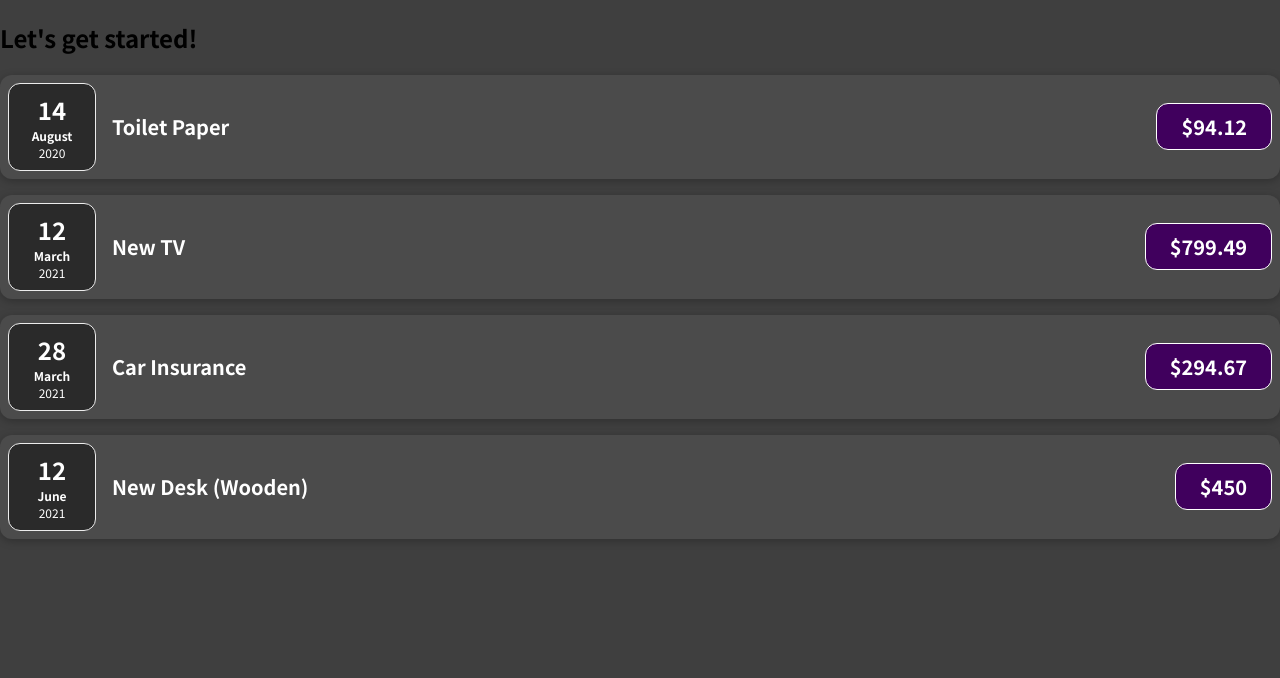
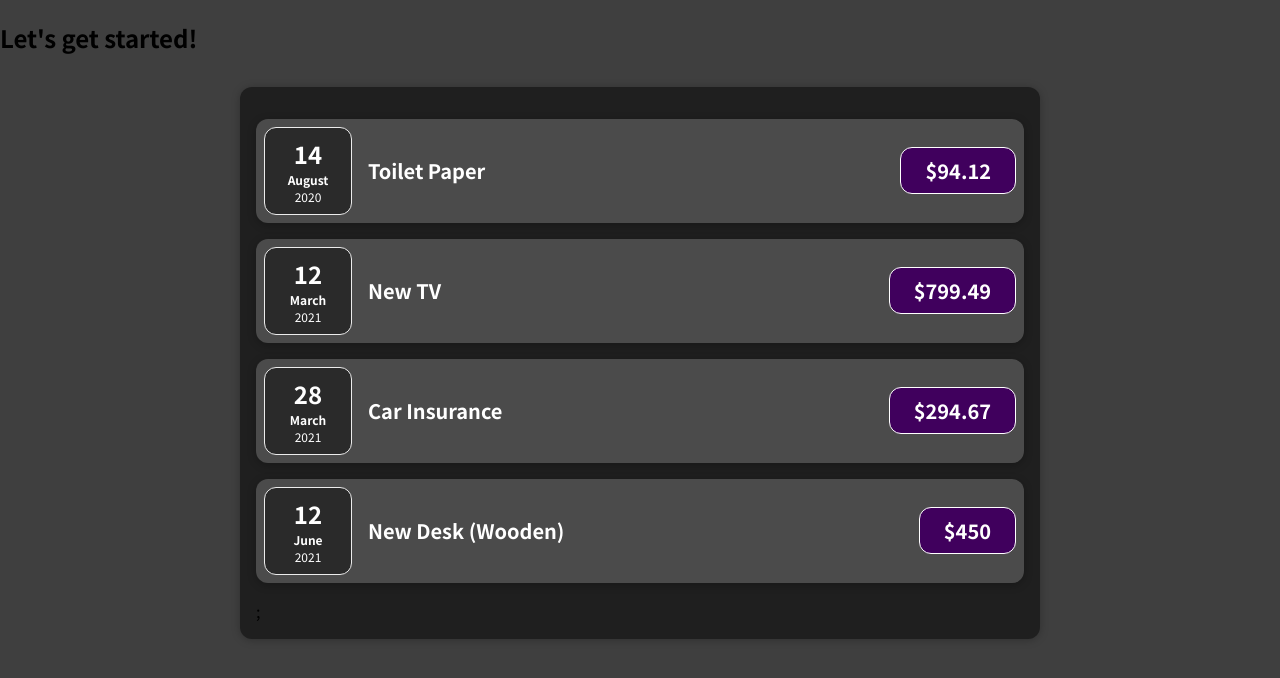
Before and after one commit to SSDoizha/Expense-Tracker, a JavaScript app: page / in a window 1280 px wide. Shown: the top 678 px of the page. Built offline with nearby package versions, Linux system fonts and the light colour scheme.

Commit message:
create separate component for Expenses

```diff
--- a/src/App.js
+++ b/src/App.js
@@ -1,4 +1,4 @@
-import ExpenseItem from "./component/ExpenseItem";
+import Expenses from "./component/Expenses";
 function App() {
   const expenses = [
     {
@@ -24,26 +24,7 @@
   return (
     <div>
       <h2>Let's get started!</h2>
-      <ExpenseItem
-        title={expenses[0].title}
-        amount={expenses[0].amount}
-        date={expenses[0].date}
-      ></ExpenseItem>
-      <ExpenseItem
-        title={expenses[1].title}
-        amount={expenses[1].amount}
-        date={expenses[1].date}
-      ></ExpenseItem>
-      <ExpenseItem
-        title={expenses[2].title}
-        amount={expenses[2].amount}
-        date={expenses[2].date}
-      ></ExpenseItem>
-      <ExpenseItem
-        title={expenses[3].title}
-        amount={expenses[3].amount}
-        date={expenses[3].date}
-      ></ExpenseItem>
+      <Expenses items={expenses} />
     </div>
   );
 }
--- /dev/null
+++ b/src/component/Expenses.css
@@ -0,0 +1,9 @@
+.expenses {
+  padding: 1rem;
+  background-color: rgb(31, 31, 31);
+  margin: 2rem auto;
+  width: 50rem;
+  max-width: 95%;
+  border-radius: 12px;
+  box-shadow: 0 1px 8px rgba(0, 0, 0, 0.25);
+}
--- /dev/null
+++ b/src/component/Expenses.js
@@ -0,0 +1,31 @@
+import ExpenseItem from "./ExpenseItem.js";
+
+import "./Expenses.css";
+function Expenses(props) {
+  return (
+    <div className="expenses">
+      <ExpenseItem
+        title={props.items[0].title}
+        amount={props.items[0].amount}
+        date={props.items[0].date}
+      />
+      <ExpenseItem
+        title={props.items[1].title}
+        amount={props.items[1].amount}
+        date={props.items[1].date}
+      />
+      <ExpenseItem
+        title={props.items[2].title}
+        amount={props.items[2].amount}
+        date={props.items[2].date}
+      />
+      <ExpenseItem
+        title={props.items[3].title}
+        amount={props.items[3].amount}
+        date={props.items[3].date}
+      />
+      ;
+    </div>
+  );
+}
+export default Expenses;
```
